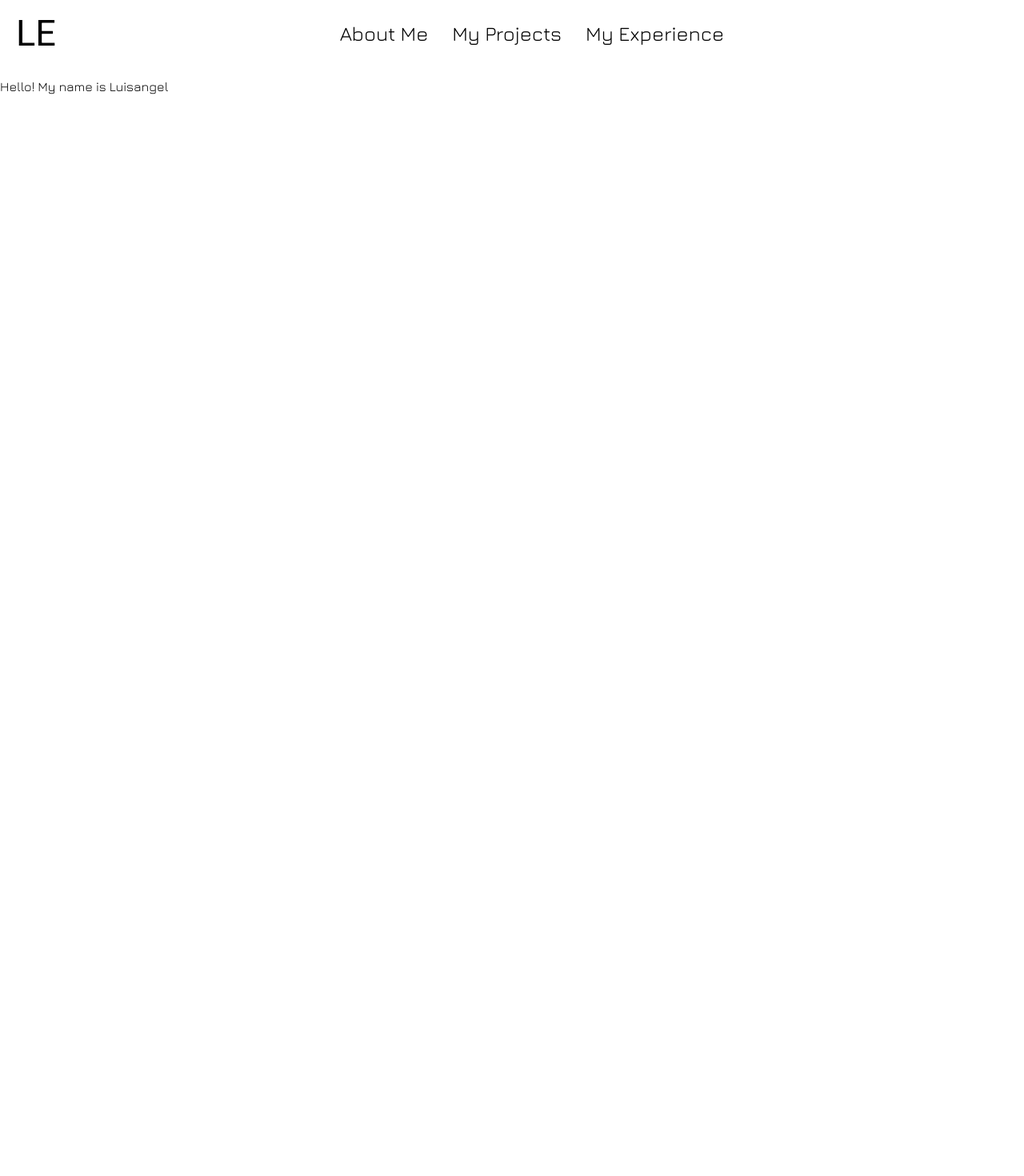
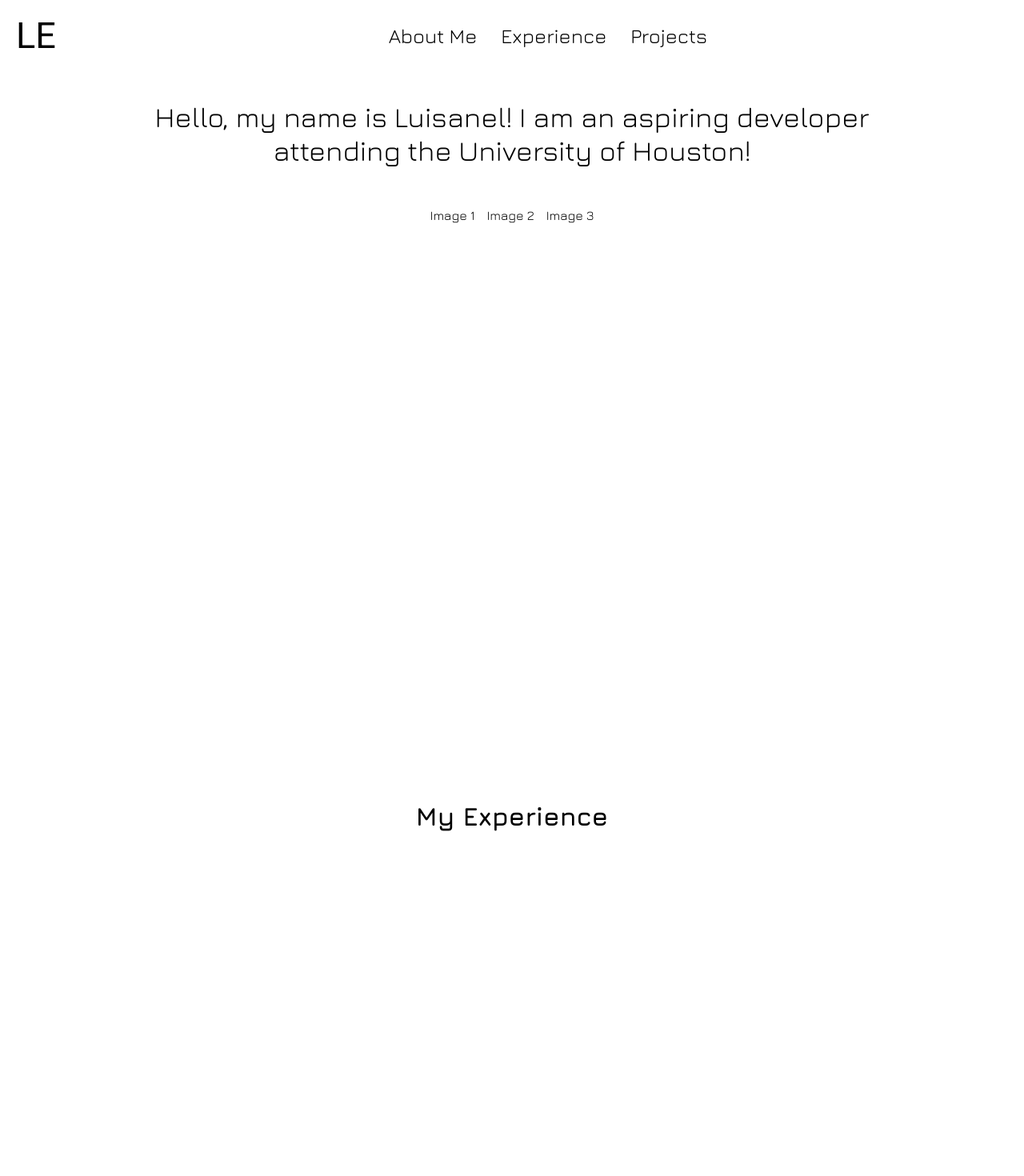
Before and after one commit to LuisangelE-04/Luisangel-Portfolio, a React (Create React App) app: page / in a window 1280 px wide. Shown: the top 1470 px of the page at 80% size. Before the commit the page ends 800 px from the top, so only its background shows below. Built offline with nearby package versions, Linux system fonts and the light colour scheme.

Commit message:
add important sections and style them properly

```diff
--- a/src/App.js
+++ b/src/App.js
@@ -1,12 +1,20 @@
 import Navbar from './components/Navbar/Navbar'
 import About from './components/About/About'
+import Experience from './components/Experience/Experience';
+import Projects from './components/Projects/Projects';
 
 function App() {
   return (
-    <div className="App">
+    <div>
       <Navbar />
-      <div className="content">
+      <div id="About">
         <About />
+      </div>
+      <div id="Experience">
+        <Experience />
+      </div>
+      <div id="Projects">
+        <Projects />
       </div>
     </div>
   );
--- a/src/components/About/About.css
+++ b/src/components/About/About.css
@@ -0,0 +1,25 @@
+.about {
+    display: flex;
+    flex-direction: column;
+    justify-content: flex-start;
+    padding-top: 90px;
+    align-items: center;
+    text-align: center;
+    height: 100vh;
+}
+
+.about-text {
+    max-width: 70%;
+}
+
+.about-text p {
+    color: black;
+    font-size: 35px;
+}
+
+.about-images {
+    display: flex;
+    justify-content: center;
+    flex-wrap: wrap;
+    gap: 15px;
+}
--- a/src/components/About/About.js
+++ b/src/components/About/About.js
@@ -1,9 +1,19 @@
+import './About.css'
+
 const About = () => {
     return (
         <div className="about">
-            <p className="about-text">
-                Hello! My name is Luisangel
-            </p>
+            <div className="about-text">
+                <p>
+                    Hello, my name is Luisanel! I am an aspiring developer attending the University of Houston!
+
+                </p>
+            </div>
+            <div className="about-images">
+                <p>Image 1</p>
+                <p>Image 2</p>
+                <p>Image 3</p>
+            </div>
         </div>
     );
 }
--- /dev/null
+++ b/src/components/Experience/Experience.css
@@ -0,0 +1,9 @@
+.experience {
+    display: flex;
+    flex-direction: column;
+    justify-content: flex-start;
+    padding-top: 90px;
+    align-items: center;
+    text-align: center;
+    height: 100vh;
+}
--- /dev/null
+++ b/src/components/Experience/Experience.js
@@ -0,0 +1,13 @@
+import './Experience.css'
+
+const Experience = () => {
+    return (
+        <div className="experience">
+            <div className="experience-title">
+                <h1>My Experience</h1>
+            </div>
+        </div>
+    );
+}
+
+export default Experience;
--- a/src/components/Navbar/Navbar.css
+++ b/src/components/Navbar/Navbar.css
@@ -1,15 +1,19 @@
 @import url('https://fonts.googleapis.com/css2?family=Roboto:wght@400&display=swap');
 
 .navbar {
+    position: fixed;
     display: flex;
     justify-content: space-between;
     align-items: center;
     padding: 15px 20px;
-    background-color: transparent;
+    z-index: 1000;
+    width: 100%;
+    background-color: white;
 }
 
 .navbar-logo {
     flex: 0;
+    left: 2%;
 }
 
 .navbar-logo a {
@@ -22,14 +26,15 @@
 .navbar-links {
     display: flex;
     justify-content: center;
-    flex: 2;
+    flex: 1;
+    left: 0;
 }
 
 .navbar-links a {
     color: black;
     text-decoration: none;
     font-size: 25px;
-    margin: 0 15px;
+    margin: 15px;
 }
 
 .navbar-links a:hover {
--- a/src/components/Navbar/Navbar.js
+++ b/src/components/Navbar/Navbar.js
@@ -1,4 +1,7 @@
 import './Navbar.css'
+//import About from '../About/About'
+//import Experience from '../Experience/Experience'
+//import Projects from '../Projects/Projects'
 
 const Navbar = () => {
     return (
@@ -7,9 +10,9 @@ const Navbar = () => {
                 <a href="/">LE</a>
             </div>
             <div className="navbar-links">
-                <a href="/create">About Me</a>
-                <a href="/create">My Projects</a>
-                <a href="/create">My Experience</a>
+                <a href="#About">About Me</a>
+                <a href="#Experience">Experience</a>
+                <a href="#Projects">Projects</a>
             </div>
         </nav>
     );
--- /dev/null
+++ b/src/components/Projects/Projects.css
@@ -0,0 +1,9 @@
+.project {
+    display: flex;
+    flex-direction: column;
+    justify-content: flex-start;
+    padding-top: 90px;
+    align-items: center;
+    text-align: center;
+    height: 100vh;
+}
--- /dev/null
+++ b/src/components/Projects/Projects.js
@@ -0,0 +1,13 @@
+import './Projects.css'
+
+const Projects = () => {
+    return (
+        <div className="project">
+            <div className="project-title">
+                <h1>My Projects</h1>
+            </div>
+        </div>
+    );
+}
+
+export default Projects;
--- a/src/index.css
+++ b/src/index.css
@@ -11,3 +11,7 @@ code {
   font-family: source-code-pro, Menlo, Monaco, Consolas, 'Courier New',
     monospace;
 }
+
+html {
+  scroll-behavior: smooth;
+}
```
